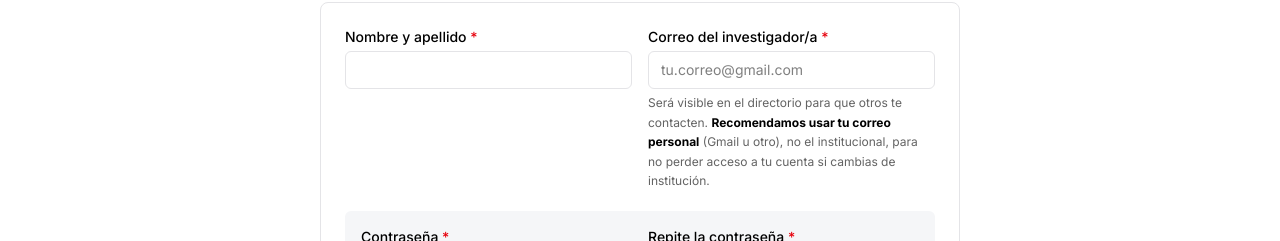
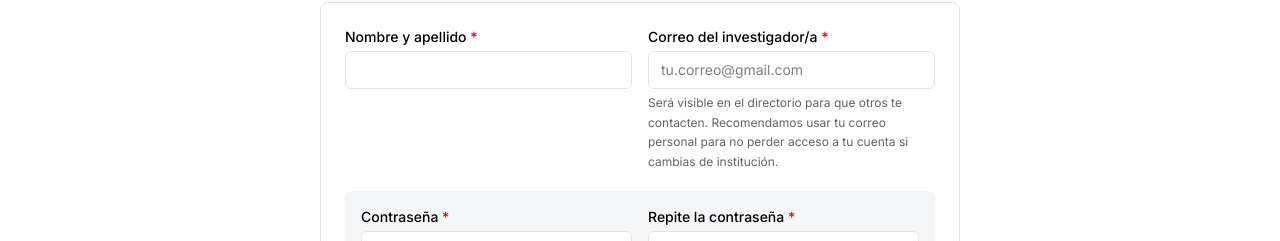
Before and after one commit to redevidenciasparaelaula/redepa, a Next.js app: page /submit in a window 1280 px wide. Shown: the part 227-468 px from the top of the page. Built offline with nearby package versions, Linux system fonts and the light colour scheme; no server answers; the database is empty.

Commit message:
Submit form: acortar recomendación de correo personal

```diff
--- a/components/submit-form.tsx
+++ b/components/submit-form.tsx
@@ -333,11 +333,8 @@ export function SubmitForm({ institutions, countries }: Props) {
             className={inputClass}
           />
           <p className="mt-1 text-xs leading-relaxed text-[var(--muted)]">
-            Será visible en el directorio para que otros te contacten.{' '}
-            <strong className="text-[var(--foreground)]">
-              Recomendamos usar tu correo personal
-            </strong>{' '}
-            (Gmail u otro), no el institucional, para no perder acceso a tu
+            Será visible en el directorio para que otros te contacten.
+            Recomendamos usar tu correo personal para no perder acceso a tu
             cuenta si cambias de institución.
           </p>
         </div>
```
